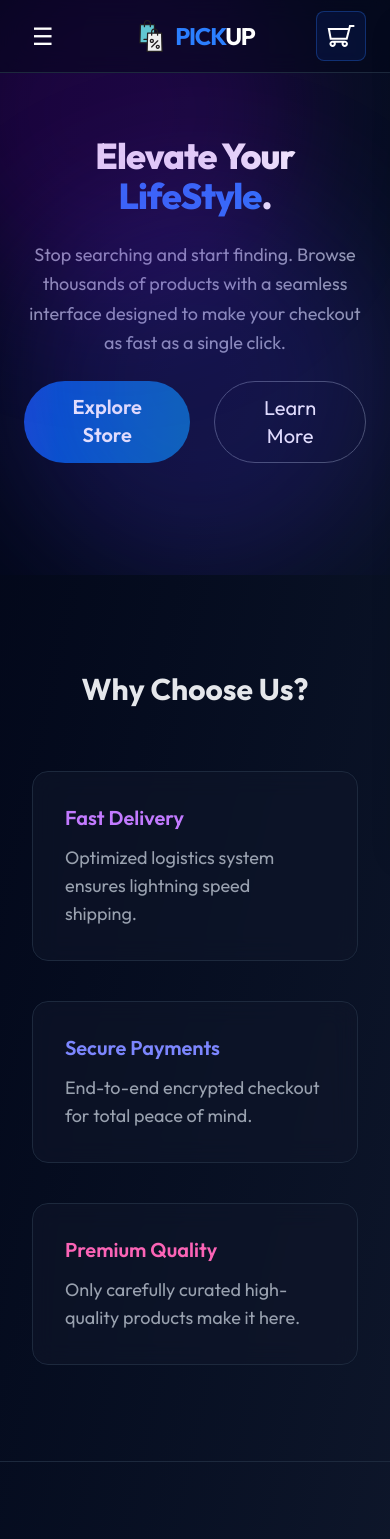
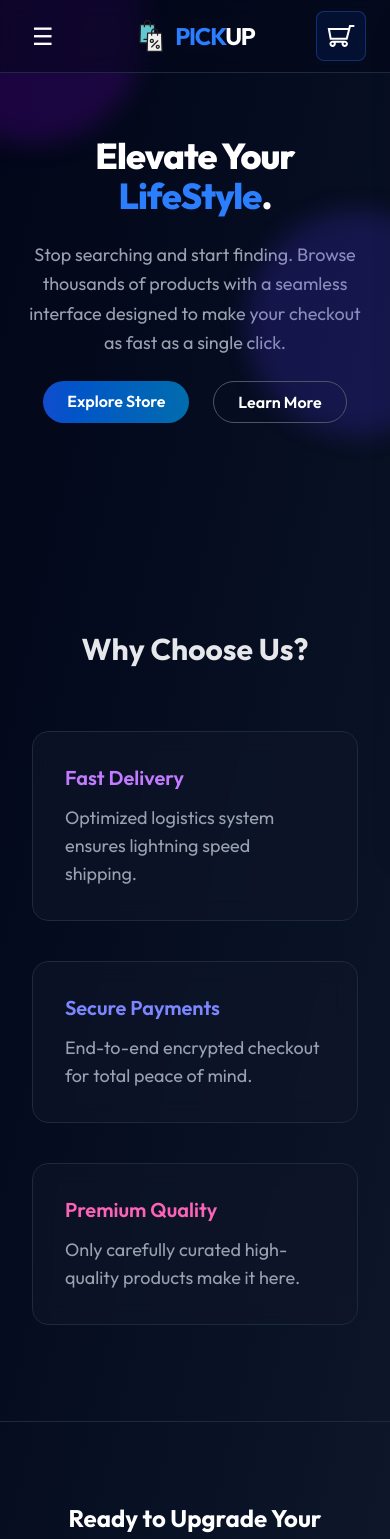
Before and after one commit to wakar-mirdaha/Pickup, a React (Vite) app: page / in a window 390 px wide. Shown: the top 1539 px of the page. Built offline with nearby package versions, Linux system fonts and the light colour scheme.

Commit message:
Fix Z-index

```diff
--- a/src/pages/Home.tsx
+++ b/src/pages/Home.tsx
@@ -8,8 +8,8 @@ const Home = () => {
       <section className="flex flex-col items-center justify-center text-center px-6 py-28 relative overflow-hidden">
 
 
-        <div className="absolute w-96 h-96 bg-purple-700/20 blur-3xl rounded-full -top-20 -left-20"></div>
-        <div className="absolute w-96 h-96 bg-indigo-600/20 blur-3xl rounded-full bottom-0 right-0"></div>
+        <div className="absolute w-56 h-56 md:w-96 md:h-96 bg-purple-700/20 blur-md md:blur-3xl rounded-full -top-20 -left-20"></div>
+        <div className="absolute w-56 h-56 md:w-72 md:h-72 bg-indigo-600/20 blur-md md:blur-3xl rounded-full bottom-25 -right-20"></div>
 
         <h1 className="text-4xl md:text-5xl font-extrabold tracking-tight text-white my-6
 ">
@@ -23,17 +23,17 @@ Elevate Your <span className="text-blue-500">LifeStyle</span>.
         <div className="flex gap-6">
           <Link
             to="/store"
-            className="px-8 py-3 rounded-full font-semibold
+            className="z-10 px-6 py-2 text-base font-semibold rounded-full
             bg-linear-to-r from-blue-600/80 to-sky-600/80
-             text-xl"
+            md:px-8 md:py-3 md:text-xl"
           >
             Explore Store
           </Link>
 
           <Link
             to="/about"
-            className="px-8 py-3 rounded-full border border-gray-600
-            hover:bg-gray-800 transition duration-300 text-xl"
+            className="z-10 px-6 py-2 text-base font-semibold rounded-full border border-gray-600
+            hover:bg-gray-800 md:px-8 md:py-3 md:text-xl "
           >
             Learn More
           </Link>
@@ -80,7 +80,7 @@ Elevate Your <span className="text-blue-500">LifeStyle</span>.
 
 
       <section className="py-20 text-center border-t border-slate-800">
-        <h2 className="text-4xl font-bold mb-6">
+        <h2 className="text-2xl md:text-4xl font-bold mb-6">
           Ready to Upgrade Your Experience?
         </h2>
 
```
